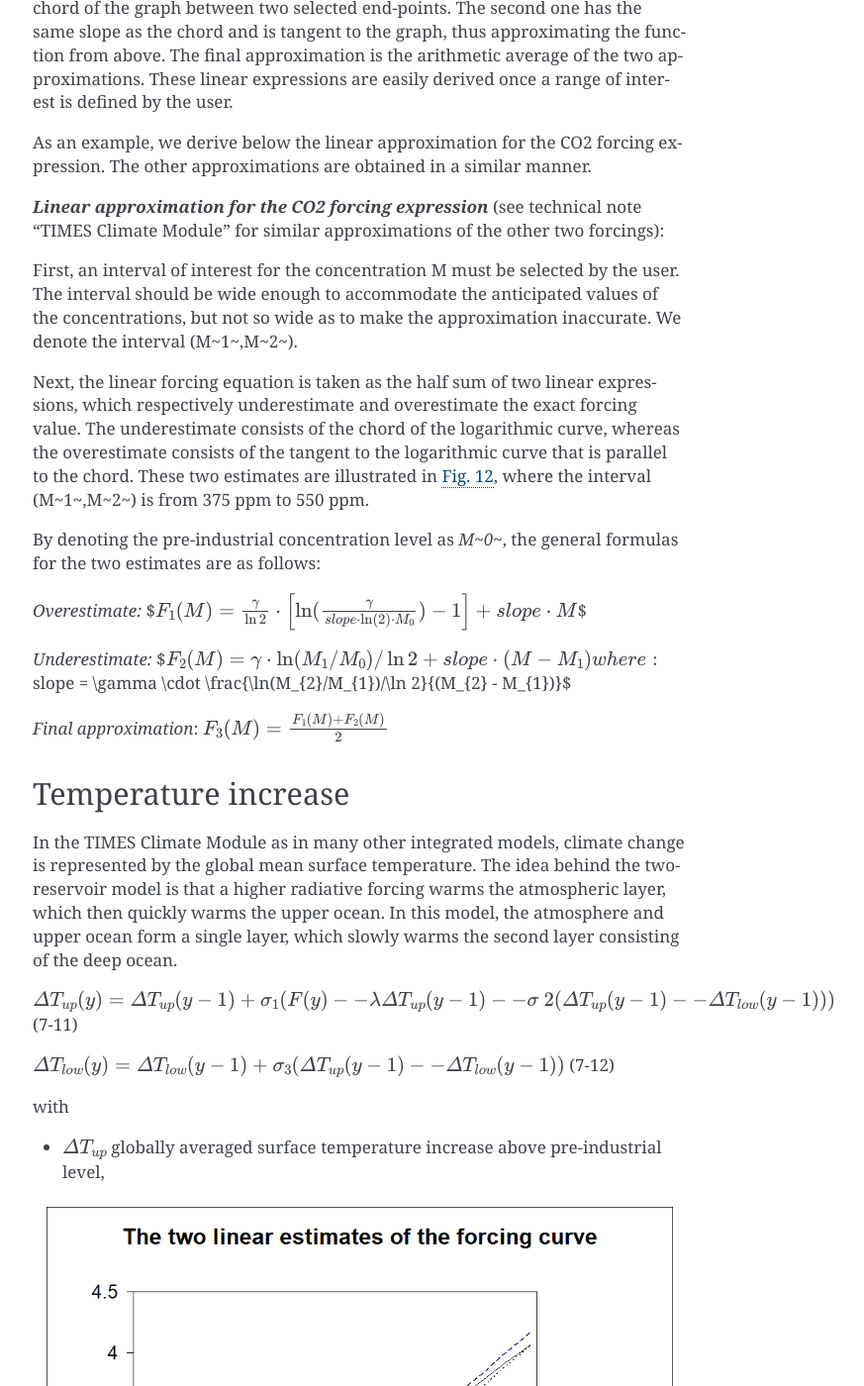
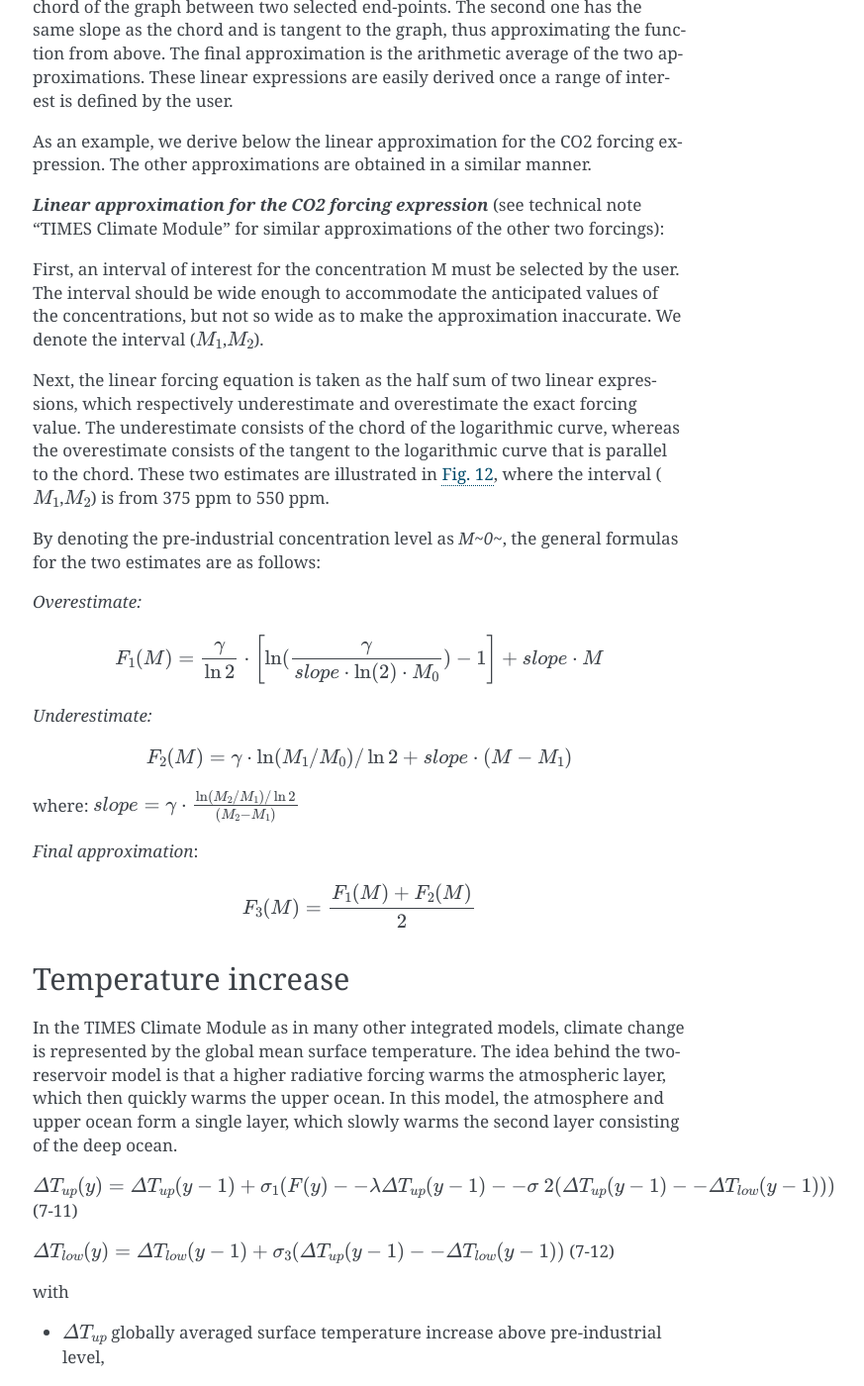
Before and after one commit to experimentarium/times, a Sphinx documentation site: the page built from docs/part-1/07-climate-module.md, in a window 1280 px wide and 1400 px high, scrolled down 4265 px. Shown: the whole window at 99% size, without its empty margins (387-1260 px from the left). Built offline with Sphinx 7.4.7, drawn with Linux system fonts in a browser that asks for light colours; some of the changed text lies outside the part shown.

```diff
--- a/docs/part-1/07-climate-module.md
+++ b/docs/part-1/07-climate-module.md
@@ -55,14 +55,11 @@ the deep ocean. CO2 flows in both directions between adjacent
 reservoirs. The 3-reservoir model is represented by the following 3
 equations when the step of the recursion is equal to one year:
 
-$M_{atm}(y) = E(y) + (1 -- \phi_{atm-up})M_{atm}(y-1) + \phi_{up-atm}M_{up}(y-1)$
-(7-1)
+$M_{atm}(y) = E(y) + (1 - \phi_{atm-up})M_{atm}(y-1) + \phi_{up-atm}M_{up}(y-1)$ (7-1)
 
-$M_{up}(y) = (1 -- \phi_{up-atm} -- \phi_{up-lo})M_{up}(y-1) +\phi_{atm-up}M_{atm}(y-1) + \phi_{lo-up}M_{lo}(y-1)$
-(7-2)
+$M_{up}(y) = (1 - \phi_{up-atm} - \phi_{up-lo})M_{up}(y-1) +\phi_{atm-up}M_{atm}(y-1) + \phi_{lo-up}M_{lo}(y-1)$ (7-2)
 
-$M_{lo} = (1 -- \phi_{lo-ip})M_{lo}(y-1) + \phi_{up-lo}M_{up}(y-1)
-(7-3)
+$M_{lo} = (1 - \phi_{lo-ip})M_{lo}(y-1) + \phi_{up-lo}M_{up}(y-1)$ (7-3)
 
 with
 
@@ -78,11 +75,11 @@ equations assuming a constant annual decay rate of the anthropogenic
 concentrations $\Phi_{CH4}$ (whereas the natural concentration is
 assumed in equilibrium):
 
-$$CH4_{atm}(y) = (1 - \Phi_{CH4}) \cdot CH4_{atm}(y - 1) + EA_{CH4}(y)(7 - 4)$$
+$CH4_{atm}(y) = (1 - \Phi_{CH4}) \cdot CH4_{atm}(y - 1) + EA_{CH4}(y)$ (7-4)
 
-$$CH4_{up}(y) = CH4_{up}(y - 1)(7 - 5)$$
+$CH4_{up}(y) = CH4_{up}(y - 1)$ (7-5)
 
-$${CH4}_{tot}(y) = {CH4}_{atm}(y) + {CH4}_{up}(y)$$ (7 - 6)
+${CH4}_{tot}(y) = {CH4}_{atm}(y) + {CH4}_{up}(y)$ (7-6)
 
 where
 
@@ -99,7 +96,7 @@ where
 -   $CH4_{tot}$ is then reported and used in the forcing equations. All
     quantities are indexed by year.
 
--   $1 -- \phi_{CH4}$ is the one-year retention rate of $CH4$ in the
+-   $1 -- \Phi_{CH4}$ is the one-year retention rate of $CH4$ in the
     atmosphere.
 
 -   $d_{CH4} =2.84$ (the density of $CH4$, expressed in $Mt/ppbv$) is
@@ -140,19 +137,16 @@ b\) The radiative forcing due to atmospheric CH4 is given by the
 following expression (IPCC 2007), where the subscript tot has been
 omitted
 
-$\Delta F_{CH4}(y) = 0.036.(\sqrt{CH4_y}-\sqrt{CH4_0}) -- (f(CH4_y,N2O_0) - f(CH4_0,N2O_0))$
-(7-8)
+$\Delta F_{CH4}(y) = 0.036.(\sqrt{CH4_y}-\sqrt{CH4_0}) -- (f(CH4_y,N2O_0) - f(CH4_0,N2O_0))$ (7-8)
 
 c\) The radiative forcing due to atmospheric N2O is given by the
 following expression (IPCC, 2007)
 
-$\Delta F_{N2O}(y) = 0.12.(\sqrt{N2O_y}-\sqrt{N2O_0}) -- (f(CH4_0,N2O_y) - f(CH4_0,N2O_0))$
-(7-9)
+$\Delta F_{N2O}(y) = 0.12.(\sqrt{N2O_y}-\sqrt{N2O_0}) -- (f(CH4_0,N2O_y) - f(CH4_0,N2O_0))$ (7-9)
 
 where:
 
-$f(x,y) =0.47.ln(1 + 2.01.10^{-5}.(xy)^{0.75} + 5.31.10^{-15}.x(xy)^{1.52}
-(7-10)
+$f(x,y) =0.47.ln(1 + 2.01.10^{-5}.(xy)^{0.75} + 5.31.10^{-15}.x(xy)^{1.52}$ (7-10)
 
 Note that the $f(x,y)$ function, which quantifies the cross-effects on
 forcing of the presence in the atmosphere of both gases (CH4 and N2O),
@@ -207,7 +201,7 @@ forcings):
 First, an interval of interest for the concentration M must be selected
 by the user. The interval should be wide enough to accommodate the
 anticipated values of the concentrations, but not so wide as to make the
-approximation inaccurate. We denote the interval (M~1~,M~2~).
+approximation inaccurate. We denote the interval ($M_1$,$M_2$).
 
 Next, the linear forcing equation is taken as the half sum of two linear
 expressions, which respectively underestimate and overestimate the exact
@@ -215,17 +209,23 @@ forcing value. The underestimate consists of the chord of the
 logarithmic curve, whereas the overestimate consists of the tangent to
 the logarithmic curve that is parallel to the chord. These two estimates
 are illustrated in {numref}`linearization_CO2_radiation_function`,
-where the interval (M~1~,M~2~) is from 375 ppm to 550 ppm.
+where the interval ($M_1$,$M_2$) is from 375 ppm to 550 ppm.
 
 By denoting the pre-industrial concentration level as *M~0~*, the
 general formulas for the two estimates are as follows:
 
-  *Overestimate:*     $$F_{1}(M) = \frac{\gamma}{\ln 2} \cdot \left\lbrack \ln(\frac{\gamma}{slope \cdot \ln(2) \cdot M_{0}}) - 1 \right\rbrack + slope \cdot M$$
+  *Overestimate:*
 
-  *Underestimate:*    $$F_{2}(M) = \gamma \cdot \ln(M_{1}/M_{0})/\ln 2 + slope \cdot (M - M_{1})$$
+  $$F_{1}(M) = \frac{\gamma}{\ln 2} \cdot \left\lbrack \ln(\frac{\gamma}{slope \cdot \ln(2) \cdot M_{0}}) - 1 \right\rbrack + slope \cdot M$$
+
+  *Underestimate:*
+
+  $$F_{2}(M) = \gamma \cdot \ln(M_{1}/M_{0})/\ln 2 + slope \cdot (M - M_{1})$$
   where: $slope = \gamma \cdot \frac{\ln(M_{2}/M_{1})/\ln 2}{(M_{2} - M_{1})}$
 
-  *Final approximation*: $F_{3}(M) = \frac{F_{1}(M) + F_{2}(M)}{2}$
+  *Final approximation*:
+
+  $$F_{3}(M) = \frac{F_{1}(M) + F_{2}(M)}{2}$$
 
 ## Temperature increase
 
@@ -236,11 +236,9 @@ the atmospheric layer, which then quickly warms the upper ocean. In this
 model, the atmosphere and upper ocean form a single layer, which slowly
 warms the second layer consisting of the deep ocean.
 
-$ΔT_{up}(y) = ΔT_{up}(y-1) +σ_1(F(y) -- λΔT_{up}(y-1) -- σ~2(ΔT_{up}(y-1) -- ΔT_{low}(y-1)))$
-(7-11)
+$ΔT_{up}(y) = ΔT_{up}(y-1) +σ_1(F(y) -- λΔT_{up}(y-1) -- σ~2(ΔT_{up}(y-1) -- ΔT_{low}(y-1)))$ (7-11)
 
-$ΔT_{low}(y) = ΔT_{low}(y-1) + σ_3(ΔT_{up}(y-1) -- ΔT_{low}(y-1))$
-(7-12)
+$ΔT_{low}(y) = ΔT_{low}(y-1) + σ_3(ΔT_{up}(y-1) -- ΔT_{low}(y-1))$ (7-12)
 
 with
 
```
